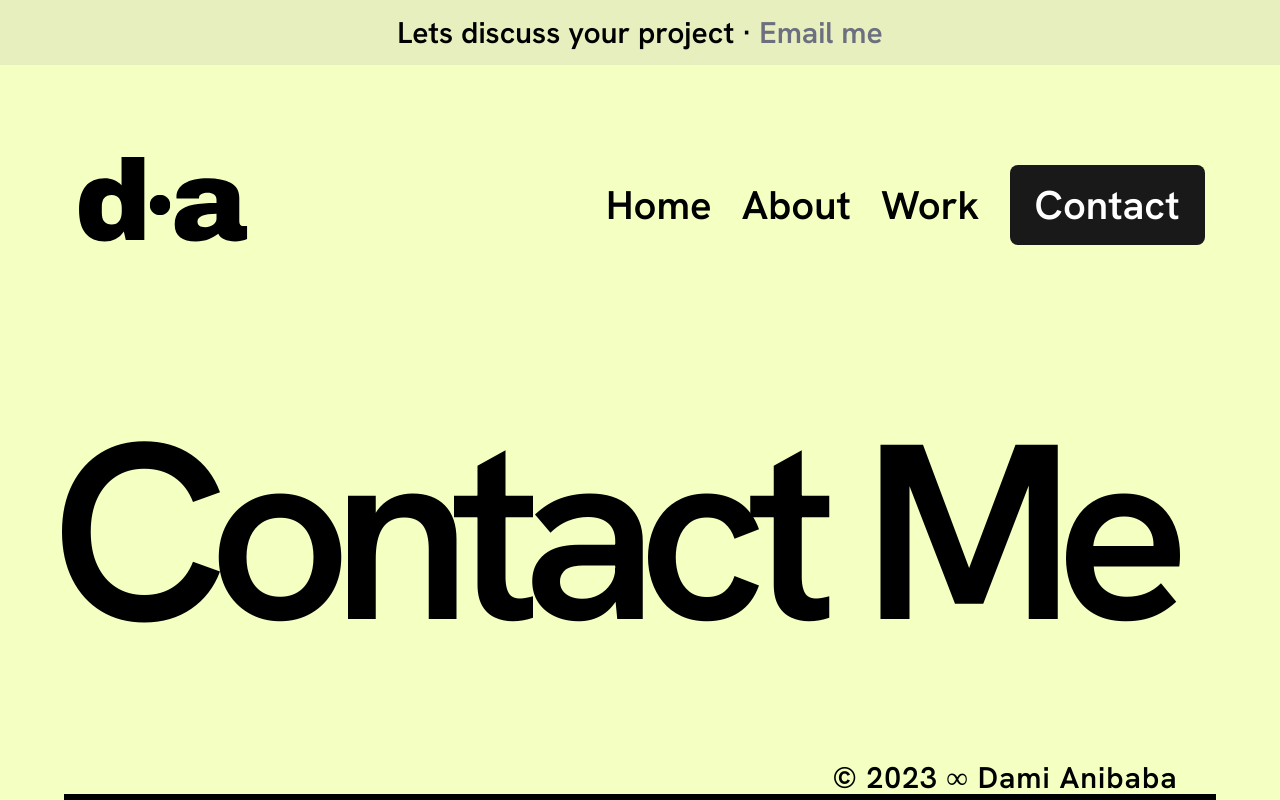
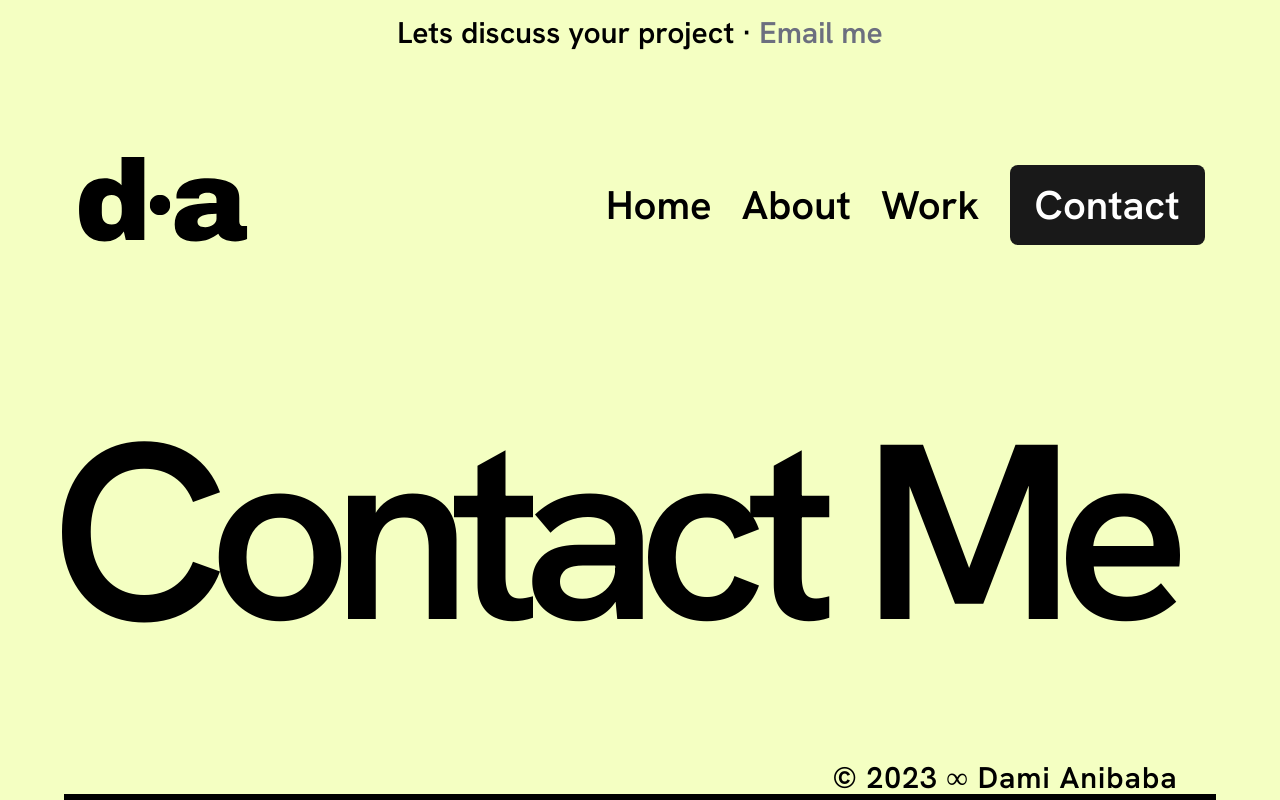
Before and after one commit to dami-ani/Dami-Lola-A-Portfolio, a plain HTML site: page contact.html in a window 1280 px wide. Shown: the top 800 px of the page. Drawn offline with Linux system fonts and the light colour scheme.

Commit message:
updated banner

```diff
--- a/assets/css/contact.css
+++ b/assets/css/contact.css
@@ -13,7 +13,6 @@ h3 {
 }
 
 .container.banner {
-  background-color: #e8efbf;
   display: flex;
   padding-top: 10px;
   padding-bottom: 10px;
--- a/assets/css/style.css
+++ b/assets/css/style.css
@@ -77,7 +77,6 @@ a:hover {
 }
 
 .container.banner {
-  background-color: #e8efbf;
   display: flex;
   padding-top: 10px;
   padding-bottom: 10px;
```
